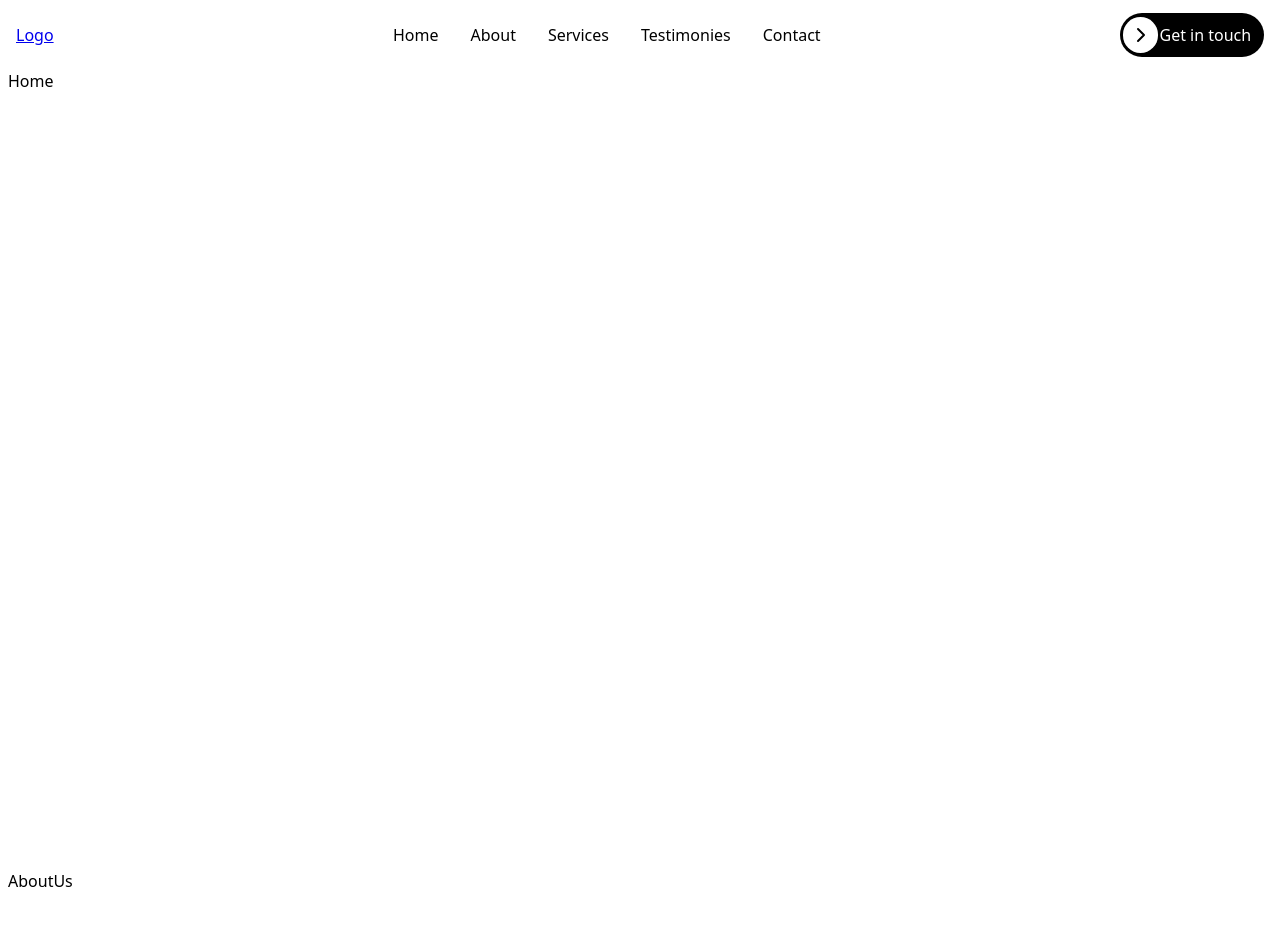
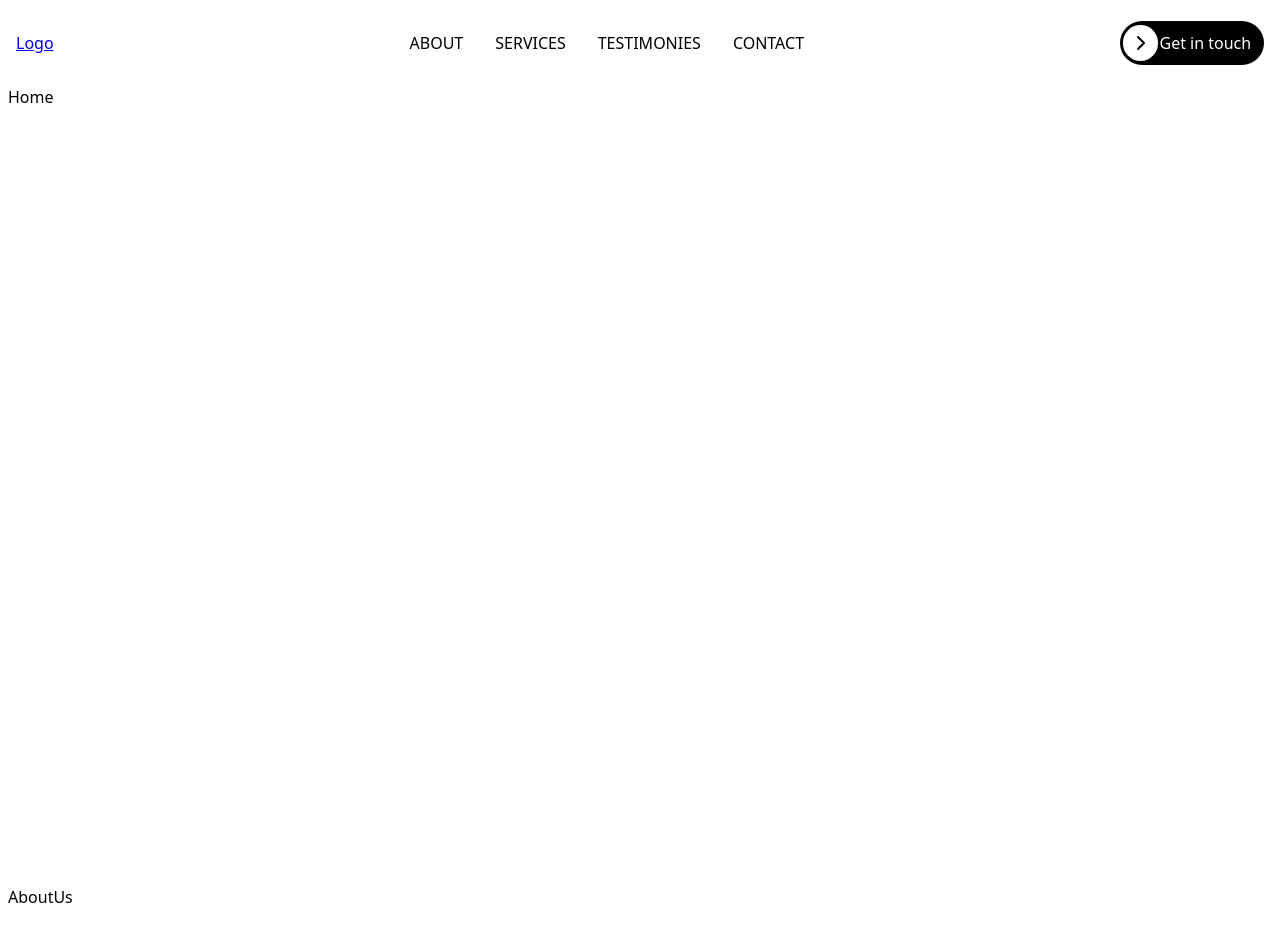
Before and after one commit to Mario-Gozie/Orthosprint-web-app, a React (Vite) app: page / in a window 1280 px wide. Shown: the top 942 px of the page. Built offline with nearby package versions, Linux system fonts and the light colour scheme.

Commit message:
Nav is fair with the main features

```diff
--- a/src/Components/Homepage-Components/Homepage-Css.css
+++ b/src/Components/Homepage-Components/Homepage-Css.css
@@ -1,21 +1,41 @@
+:root {
+  --offWihite-color: #ecf0f1;
+  --background-Black-color: #121212;
+  --text-color: #1a1a1a;
+}
+
 nav {
   position: sticky;
   top: 0;
+  display: flex;
+  justify-content: space-between;
+  align-items: center;
+  margin: 0.5rem;
 }
 
 .Nav-item {
-  margin: 0 1rem;
+  padding: 0 1rem;
+  border-radius: 5px;
+}
+
+.Nav-link {
+  display: block;
+  padding: 0.5rem 0;
+  cursor: pointer;
+  text-transform: uppercase;
 }
 
 .Nav-item:hover {
   cursor: pointer;
+  background: var(--offWihite-color);
 }
 
 .Nav-item a.active {
   padding-bottom: 12px;
-  border-bottom: 3px solid black;
+  border-bottom: 3px solid var(--background-Black-color);
   cursor: grabbing;
 }
+
 .menu {
   display: flex;
   position: absolute;
@@ -26,9 +46,3 @@ nav {
   width: 2.25rem;
   height: 2rem;
 }
-
-nav .menu span {
-  height: 0.4rem;
-  background-color: red;
-  border-radius: 0.2rem;
-}
--- a/src/Components/Homepage-Components/Homepage-Nav.jsx
+++ b/src/Components/Homepage-Components/Homepage-Nav.jsx
@@ -4,15 +4,7 @@ import LoginButton from "./LoginButton";
 
 function Nav() {
   return (
-    <nav
-      className="nav"
-      style={{
-        display: "flex",
-        justifyContent: "space-between",
-        alignItems: "center",
-        margin: "0.5rem",
-      }}
-    >
+    <nav className="nav">
       <Link href="/" className="logo">
         <div>Logo</div>
       </Link>
@@ -23,65 +15,21 @@ function Nav() {
           display: "flex",
         }}
       >
-        <li className="Nav-item">
+        {["about", "services", "testimonies", "contact"].map((item) => (
+          <li key={item} className="Nav-item">
             <Link
-            to="/"
+              className="Nav-link"
+              to={item}
               spy={true}
               smooth={true}
               offset={-100}
               duration={500}
               activeClass="active"
             >
-            Home
+              {item}
             </Link>
           </li>
-        <li className="Nav-item">
-          <Link
-            to="about"
-            spy={true}
-            smooth={true}
-            offset={-100}
-            duration={500}
-            activeClass="active"
-          >
-            About
-          </Link>
-        </li>
-        <li className="Nav-item">
-          <Link
-            to="services"
-            spy={true}
-            smooth={true}
-            offset={-100}
-            duration={500}
-          >
-            Services
-          </Link>
-        </li>
-        <li className="Nav-item">
-          <Link
-            to="testimonies"
-            spy={true}
-            smooth={true}
-            offset={-100}
-            duration={500}
-            activeClass="active"
-          >
-            Testimonies
-          </Link>
-        </li>
-        <li className="Nav-item">
-          <Link
-            to="contact"
-            spy={true}
-            smooth={true}
-            offset={-100}
-            duration={500}
-            activeClass="active"
-          >
-            Contact
-          </Link>
-        </li>
+        ))}
       </ul>
 
       <LoginButton />
```
Lines whose indentation alone changed are shown as unchanged.
